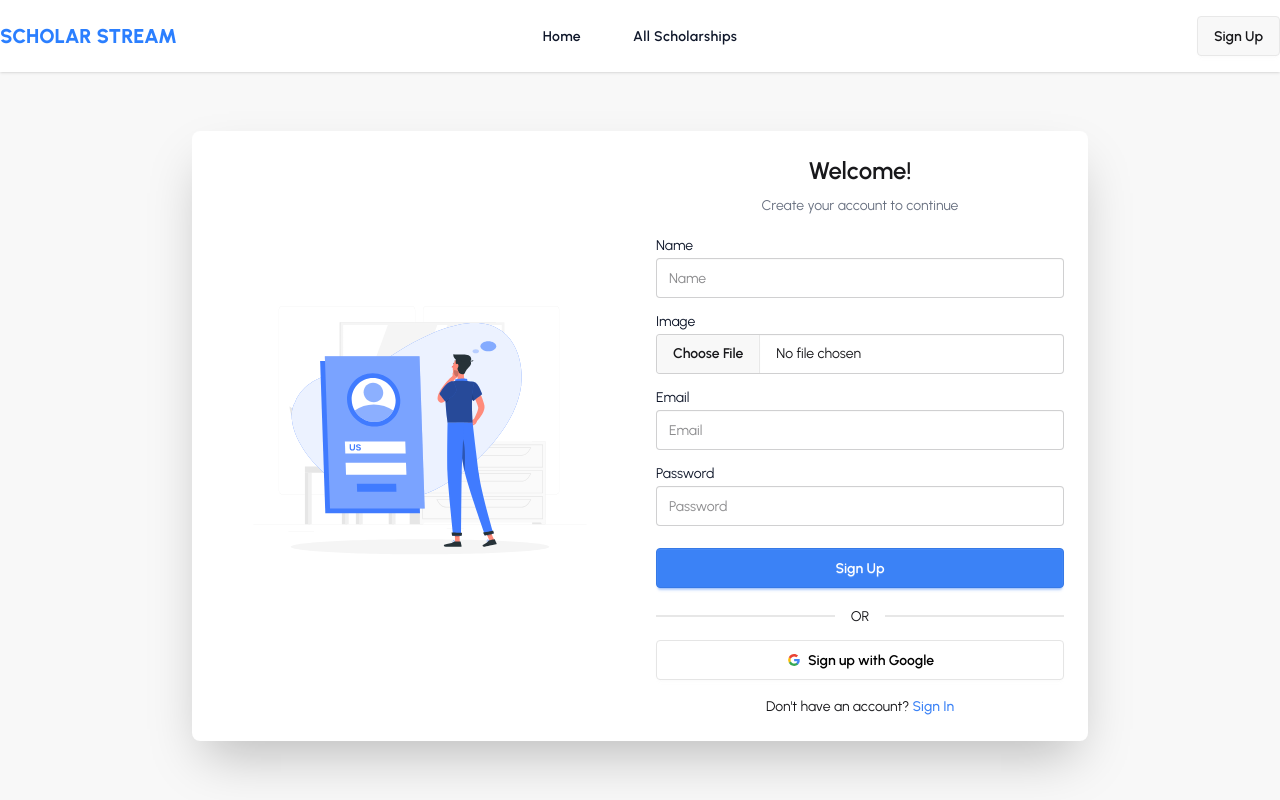
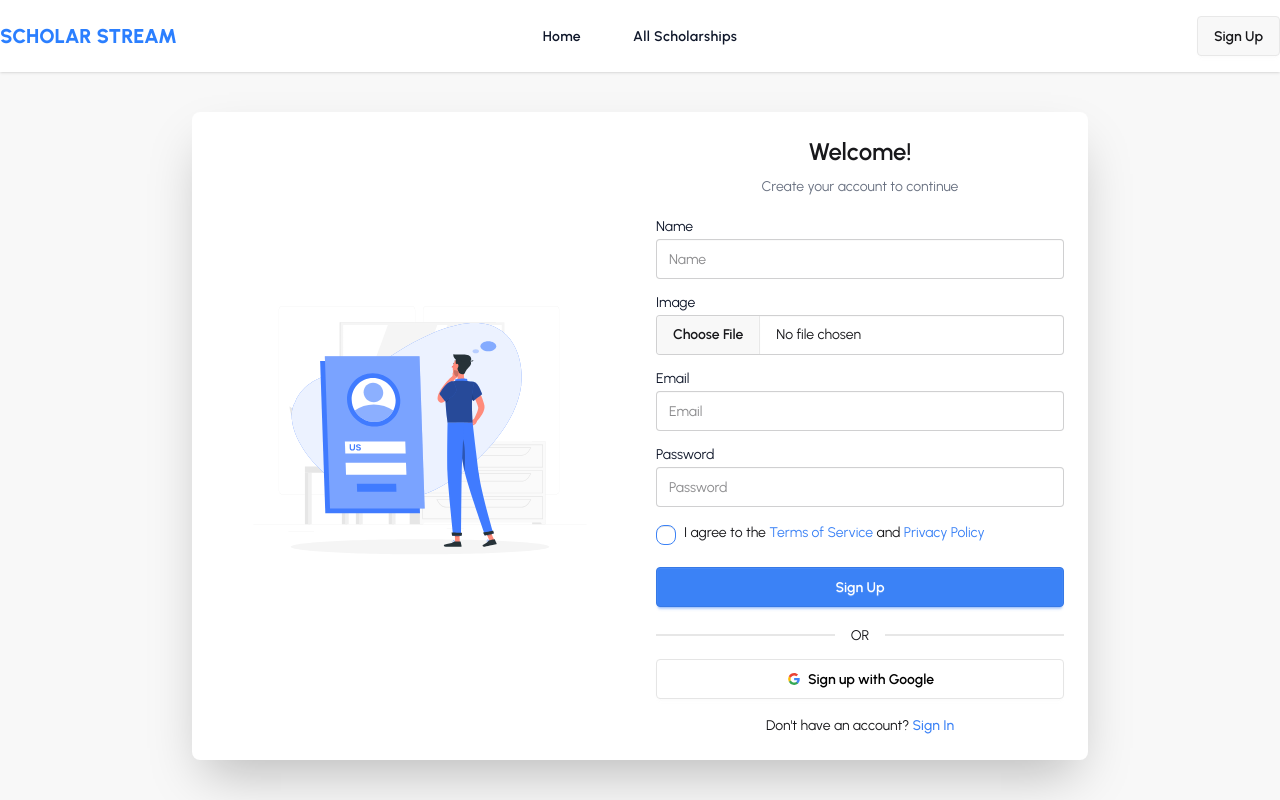
Before and after one commit to hasnatfahmidkhan/scholar-stream, a React (Vite) app: page /signUp in a window 1280 px wide. Built offline with nearby package versions, Linux system fonts and the light colour scheme.

Commit message:
added terms & condition check in sign Up page and added implemenet provider set user and authloading in the context

```diff
--- /dev/null
+++ b/src/hooks/useAuth.jsx
@@ -0,0 +1,9 @@
+import React, { use } from "react";
+import { AuthContext } from "../Context/AuthContext";
+
+const useAuth = () => {
+  const authInfo = use(AuthContext);
+  return authInfo;
+};
+
+export default useAuth;
--- a/src/main.jsx
+++ b/src/main.jsx
@@ -4,11 +4,14 @@ import "./index.css";
 import RootLayout from "./layout/RootLayout/RootLayout.jsx";
 import { RouterProvider } from "react-router";
 import router from "./router/router.jsx";
+import AuthProvider from "./provider/AuthProvider.jsx";
 
 createRoot(document.getElementById("root")).render(
   <StrictMode>
-    <RouterProvider router={router}>
-      <RootLayout />
-    </RouterProvider>
+    <AuthProvider>
+      <RouterProvider router={router}>
+        <RootLayout />
+      </RouterProvider>
+    </AuthProvider>
   </StrictMode>
 );
--- a/src/pages/Authentication/SignUp/SignUp.jsx
+++ b/src/pages/Authentication/SignUp/SignUp.jsx
@@ -186,6 +186,36 @@ const SignUp = () => {
                     )}
                   </div>
 
+                  {/* Terms & Conditions */}
+                  <div>
+                    <label className="flex items-center gap-2 cursor-pointer">
+                      <input
+                        type="checkbox"
+                        className={`checkbox checkbox-primary checkbox-sm mt-1 ${
+                          errors.terms ? "checkbox-error" : ""
+                        }`}
+                        {...register("terms", {
+                          required: "You must accept the terms and conditions",
+                        })}
+                      />
+                      <span className="text-sm">
+                        I agree to the{" "}
+                        <Link to="#" className="text-primary hover:underline">
+                          Terms of Service
+                        </Link>{" "}
+                        and{" "}
+                        <Link to="#" className="text-primary hover:underline">
+                          Privacy Policy
+                        </Link>
+                      </span>
+                    </label>
+                    {errors.terms && (
+                      <span className="text-error text-sm mt-1 block">
+                        {errors.terms.message}
+                      </span>
+                    )}
+                  </div>
+
                   <button type="submit" className="btn btn-primary mt-2 w-full">
                     Sign Up
                   </button>
--- a/src/pages/Home/Banner/Banner.jsx
+++ b/src/pages/Home/Banner/Banner.jsx
@@ -12,7 +12,7 @@ const Banner = () => {
       <div className="hero-overlay rounded-xl"></div>
       <div className="hero-content text-neutral-content text-center">
         <div className="max-w-3xl">
-          <h1 className="mb-5 text-5xl font-bold">
+          <h1 className="mb-5 text-5xl font-bold leading-14">
             Find the Right Scholarship. <br /> Apply with Confidence.
           </h1>
           <p className="mb-5 text-lg text-accent-content">
--- a/src/provider/AuthProvider.jsx
+++ b/src/provider/AuthProvider.jsx
@@ -1,7 +1,22 @@
-import React from "react";
+import React, { useState } from "react";
+import { AuthContext } from "../Context/AuthContext";
 
-const AuthProvider = () => {
-  return <div></div>;
+const AuthProvider = ({ children }) => {
+  const [user, setUser] = useState(null);
+  const [authLoading, setAuthLoading] = useState(false);
+
+
+
+  const authInfo = {
+    user,
+    setUser,
+    authLoading,
+    setAuthLoading,
+  };
+
+  return (
+    <AuthContext.Provider value={authInfo}>{children}</AuthContext.Provider>
+  );
 };
 
 export default AuthProvider;
```
